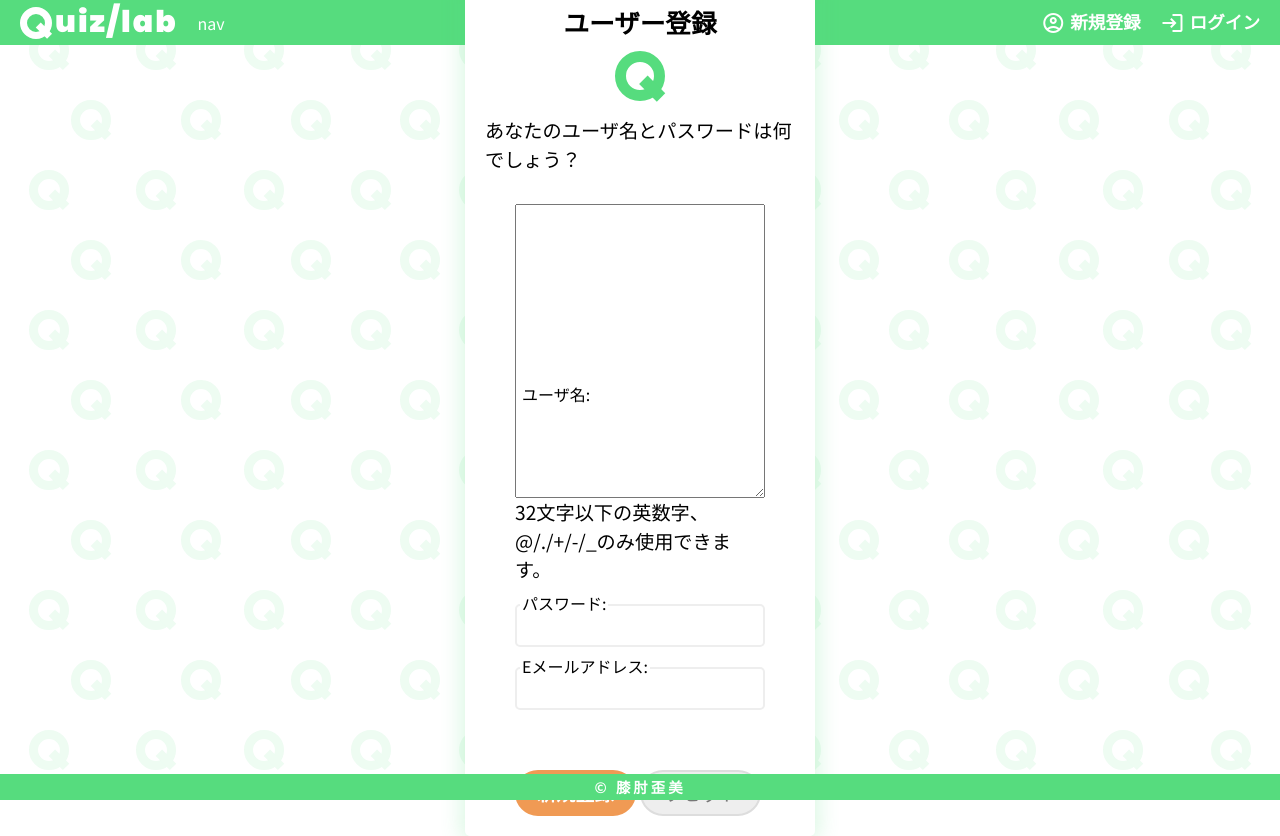
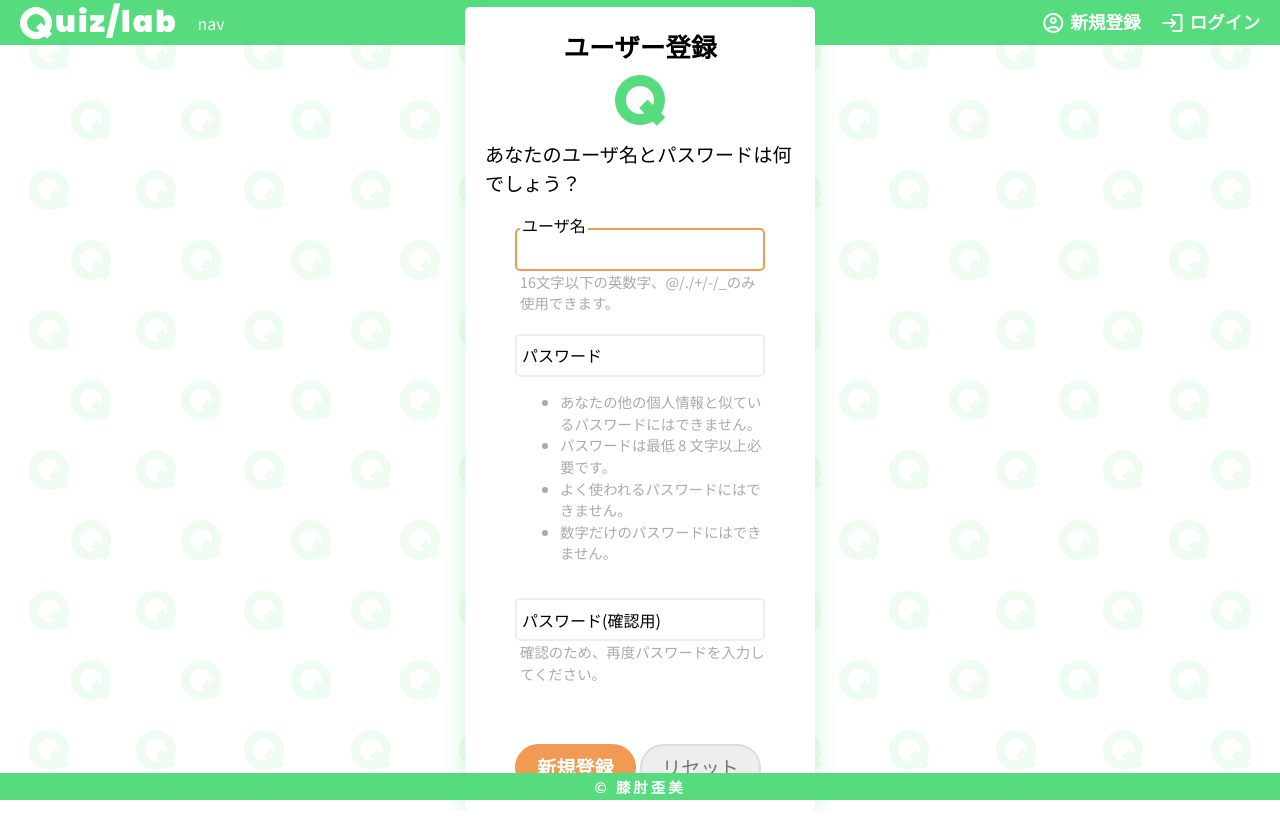
Before and after one commit to morihey-yabusaka/QuizSlashLab, a Django app: page /user/signup in a window 1280 px wide. After the commit the page ends 811 px from the top, so only its background shows below. Run offline with Django 4.2, Linux system fonts and the light colour scheme; parts of the project's set-up code (start-up, migrations or seed data) failed here and were passed over.

Commit message:
ready to use signup

```diff
--- a/app/static/css/style.css
+++ b/app/static/css/style.css
@@ -452,62 +452,66 @@
   margin: 0 30px;
 }
 .page.form.login .main .form form .form_item, .page.form.signup .main .form form .form_item {
+  margin: 10px 0;
+}
+.page.form.login .main .form form .form_item .input, .page.form.signup .main .form form .form_item .input {
   position: relative;
   display: flex;
   justify-content: center;
   flex-direction: column;
-  margin: 10px 0;
 }
-.page.form.login .main .form form .form_item label, .page.form.signup .main .form form .form_item label {
+.page.form.login .main .form form .form_item .input label, .page.form.signup .main .form form .form_item .input label {
   display: flex;
   align-items: center;
   position: absolute;
   left: 5px;
-  top: 0;
-  bottom: 0;
   padding: 0 2px;
   font-size: 1rem;
-  transition: 0.2s bottom;
+  transition: 0.2s;
 }
-.page.form.login .main .form form .form_item input, .page.form.signup .main .form form .form_item input {
+.page.form.login .main .form form .form_item .input input, .page.form.signup .main .form form .form_item .input input {
   border: 2px solid #eee;
   padding: 5px;
   transition: 0.2s;
   box-sizing: border-box;
   border-radius: 5px;
 }
-.page.form.login .main .form form .form_item input::-moz-placeholder, .page.form.signup .main .form form .form_item input::-moz-placeholder {
+.page.form.login .main .form form .form_item .input input::-moz-placeholder, .page.form.signup .main .form form .form_item .input input::-moz-placeholder {
   color: transparent;
 }
-.page.form.login .main .form form .form_item input:-ms-input-placeholder, .page.form.signup .main .form form .form_item input:-ms-input-placeholder {
+.page.form.login .main .form form .form_item .input input:-ms-input-placeholder, .page.form.signup .main .form form .form_item .input input:-ms-input-placeholder {
   color: transparent;
 }
-.page.form.login .main .form form .form_item input::placeholder, .page.form.signup .main .form form .form_item input::placeholder {
+.page.form.login .main .form form .form_item .input input::placeholder, .page.form.signup .main .form form .form_item .input input::placeholder {
   color: transparent;
 }
-.page.form.login .main .form form .form_item input:focus, .page.form.signup .main .form form .form_item input:focus {
+.page.form.login .main .form form .form_item .input input:focus, .page.form.signup .main .form form .form_item .input input:focus {
   outline: none;
   border: 2px solid var(--orange);
 }
-.page.form.login .main .form form .form_item input:focus + label, .page.form.signup .main .form form .form_item input:focus + label {
+.page.form.login .main .form form .form_item .input input:focus + label, .page.form.signup .main .form form .form_item .input input:focus + label {
+  transform: translateY(-100%);
+  background: #fff;
+}
+.page.form.login .main .form form .form_item .input input:not(:-moz-placeholder-shown) + label, .page.form.signup .main .form form .form_item .input input:not(:-moz-placeholder-shown) + label {
   top: auto;
   bottom: 75%;
   background: #fff;
 }
-.page.form.login .main .form form .form_item input:not(:-moz-placeholder-shown) + label, .page.form.signup .main .form form .form_item input:not(:-moz-placeholder-shown) + label {
+.page.form.login .main .form form .form_item .input input:not(:-ms-input-placeholder) + label, .page.form.signup .main .form form .form_item .input input:not(:-ms-input-placeholder) + label {
   top: auto;
   bottom: 75%;
   background: #fff;
 }
-.page.form.login .main .form form .form_item input:not(:-ms-input-placeholder) + label, .page.form.signup .main .form form .form_item input:not(:-ms-input-placeholder) + label {
+.page.form.login .main .form form .form_item .input input:not(:placeholder-shown) + label, .page.form.signup .main .form form .form_item .input input:not(:placeholder-shown) + label {
   top: auto;
   bottom: 75%;
   background: #fff;
 }
-.page.form.login .main .form form .form_item input:not(:placeholder-shown) + label, .page.form.signup .main .form form .form_item input:not(:placeholder-shown) + label {
-  top: auto;
-  bottom: 75%;
-  background: #fff;
+.page.form.login .main .form form .form_item .help_text, .page.form.signup .main .form form .form_item .help_text {
+  font-size: 0.9rem;
+  padding-left: 5px;
+  color: #aaa;
 }
 .page.form.login .main .form form .form_buttons, .page.form.signup .main .form form .form_buttons {
   margin-top: 50px;
--- a/app/static/scss/users/_form.scss
+++ b/app/static/scss/users/_form.scss
@@ -61,22 +61,22 @@
           margin: 0 30px;
 
           .form_item {
+            margin: 10px 0;
+
+            .input {
               position: relative;
               display: flex;
               justify-content: center;
               flex-direction: column;
-            margin: 10px 0;
 
               label {
                 display: flex;
                 align-items: center;
                 position: absolute;
                 left: 5px;
-              top: 0;
-              bottom: 0;
                 padding: 0 2px;
                 font-size: 1rem;
-              transition: .2s bottom;
+                transition: .2s;
               }
 
               input {
@@ -95,8 +95,7 @@
                   border: 2px solid var(--orange);
 
                   &+label {
-                  top: auto;
-                  bottom: 75%;
+                    transform: translateY(-100%);
                     background: #fff;
                   }
                 }
@@ -106,6 +105,13 @@
                   bottom: 75%;
                   background: #fff;
                 }
+              }
+            }
+
+            .help_text {
+              font-size: .9rem;
+              padding-left: 5px;
+              color: #aaa;
             }
           }
 
--- a/users/forms.py
+++ b/users/forms.py
@@ -1,4 +1,24 @@
-from django.contrib.auth.forms import AuthenticationForm
+from django import forms
+from django.contrib.auth.forms import AuthenticationForm, UserCreationForm
+
+from .models import User
+
+class SignupForm(UserCreationForm):
+  """
+  サインアップ用のフォーム．
+  usernameと二つのパスワードを加える．
+  """
+
+  class Meta:
+    model = User
+    fields = ['username']
+
+  def __init__(self, *args, **kwargs):
+    kwargs.setdefault('label_suffix', '')
+    super().__init__(*args, **kwargs)
+    for field in self.fields.values():
+      field.widget.attrs['placeholder'] = field.label
+
 
 class LoginForm(AuthenticationForm):
 
--- a/users/models.py
+++ b/users/models.py
@@ -1,19 +1,47 @@
+from django.contrib.auth.base_user import BaseUserManager
 from django.utils import timezone
 from django.db.models import *
 from django.contrib.auth.validators import UnicodeUsernameValidator
-from django.contrib.auth.models import AbstractBaseUser, PermissionsMixin, UserManager
+from django.contrib.auth.models import BaseUserManager, AbstractBaseUser, PermissionsMixin
 
 from uuid import uuid4
+
+
+class UserManager(BaseUserManager):
+  '''
+  参考:
+  Django の認証方法のカスタマイズ | Django ドキュメント | Django
+  https://docs.djangoproject.com/ja/4.0/topics/auth/customizing/#a-full-example
+  Django AbstractBaseUserでカスタムユーザー作成
+  https://noumenon-th.net/programming/2019/12/13/abstractbaseuser/
+  '''
+  def create_user(self, username, password=None):
+    if not username:
+      raise ValueError('Users must have an username')
+
+    user = self.model(username=username)
+    user.set_password(password)
+    user.save()
+    return user
+
+  def create_superuser(self, username, password=None):
+    user = self.create_user(
+      username=username,
+      password=password
+    )
+    user.is_staff = True
+    user.save()
+    return user
 
 
 class User(AbstractBaseUser, PermissionsMixin):
   username_validater = UnicodeUsernameValidator()
 
-  username = TextField(
+  username = CharField(
     "ユーザ名",
-    max_length=32,
+    max_length=16,
     unique=True,
-    help_text="32文字以下の英数字、@/./+/-/_のみ使用できます。",
+    help_text="16文字以下の英数字、@/./+/-/_のみ使用できます。",
     validators=[username_validater],
     error_messages={
       "unique": "このユーザー名は既に使用されています。",
@@ -30,6 +58,7 @@
     "Eメールアドレス",
     blank=True,
     unique=True,
+    null=True,
     error_messages={
       "unique": "このメールアドレスは既に使用されています。"
     }
@@ -56,7 +85,7 @@
 
   EMAIL_FIELD = 'email'
   USERNAME_FIELD = 'username'
-  REQUIRED_FIELD = ['email', ]
+  REQUIRED_FIELD = ['username', ]
 
   class Meta:
     verbose_name = 'ユーザ'
--- a/users/templates/signup.html
+++ b/users/templates/signup.html
@@ -28,8 +28,10 @@
 
       {% for field in form %}
         <div class="form_item {{ field.html_name }}">
-          {{ field }}
-          {{ field.label_tag }}
+          <div class="input">
+            {{ field }}
+            {{ field.label_tag }}
+          </div>
           {% if field.help_text %}
             <div class="help_text">
               {{ field.help_text }}
--- a/users/views.py
+++ b/users/views.py
@@ -5,15 +5,16 @@
 from django.contrib.auth.views import LoginView, LogoutView, SuccessURLAllowedHostsMixin
 
 from .models import User
-from .forms import LoginForm
+from .forms import SignupForm, LoginForm
 
 REDIRECT_FIELD_NAME = 'next'
 
 class SignupView(SuccessURLAllowedHostsMixin, CreateView):
   model = User
   template_name = 'signup.html'
-  fields = ('username', 'password', 'email')
+  # fields = ('username', 'password', 'email')
   success_url = '/'
+  form_class = SignupForm
 
   redirect_field_name = REDIRECT_FIELD_NAME
 
```
Also changed, not shown: users/migrations/0003_alter_user_username.py (added), users/migrations/0004_alter_user_managers_alter_user_email.py (added), 1 other file. Lines whose indentation alone changed are shown as unchanged.
